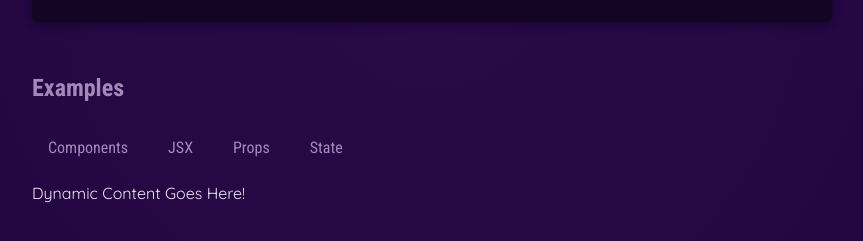
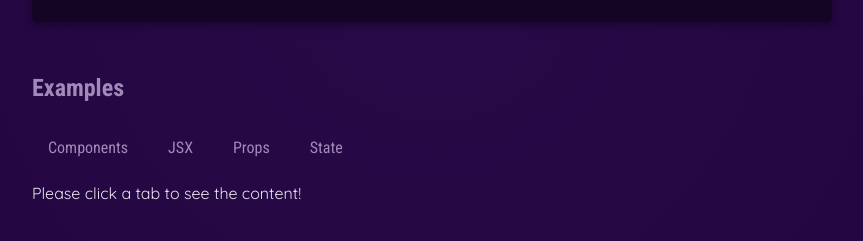
Before and after one commit to ting11222001/React-The-Complete-Guide-2026, a React (Vite) app in the folder React-Essentials/: page / in a window 1280 px wide. Shown: the part 677-918 px from the top of the page, without its empty margins (208-1071 px from the left). Built offline with nearby package versions, Linux system fonts and the light colour scheme.

Commit message:
This is the way How NOT to Update the UI

```diff
--- a/React-Essentials/src/App.jsx
+++ b/React-Essentials/src/App.jsx
@@ -5,10 +5,16 @@ import { CORE_CONCEPTS } from "./data";
 import TabButton from "./components/TabButton";
 
 function App() {
+  let tabContent = 'Please click a tab to see the content!';
+
   function handleSelect(selectedTab) {
     // selectedTab => 'components', 'jsx', 'props', 'state'
-    console.log(`You clicked the ${selectedTab} tab!`);
+    // console.log(`You clicked the ${selectedTab} tab!`);
+    tabContent = selectedTab;
+    console.log(tabContent);
   }
+
+  console.log('Rendering App component...');
 
   return (
     <div>
@@ -35,7 +41,7 @@ function App() {
             <TabButton onSelect={() => handleSelect('props')} label="Props" />
             <TabButton onSelect={() => handleSelect('state')} label="State" />
           </menu>
-          Dynamic Content Goes Here!
+          {tabContent}
         </section>
       </main>
     </div>
--- a/React-Essentials/src/components/TabButton.jsx
+++ b/React-Essentials/src/components/TabButton.jsx
@@ -1,4 +1,5 @@
 export default function TabButton({ label, onSelect }) {
+  console.log(`Rendering TabButton component with label: ${label}`);
   return (
     <li>
       <button onClick={onSelect}>{label}</button>
```
Also changed, not shown: 1 other file (tests, documents, lock files or other folders).
